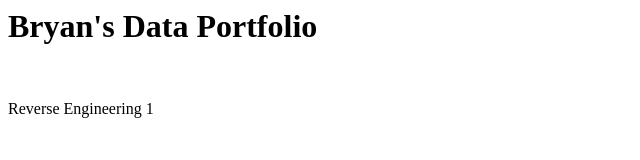
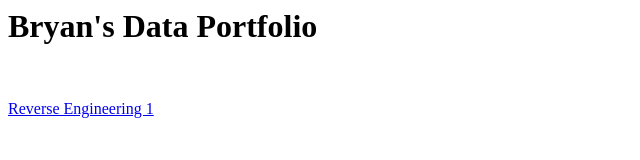
Before and after one commit to Fink1022/Fink1022.github.io, a plain HTML site: page index.html in a window 1280 px wide. Shown: the whole page, without its empty margins (0-640 px from the left). Drawn offline with Linux system fonts and the light colour scheme.

Commit message:
Update index.html

```diff
--- a/index.html
+++ b/index.html
@@ -1,3 +1,4 @@
 <h1>Bryan's Data Portfolio</h1>
 <br>
-<p>Reverse Engineering 1</p>
+<p><a href="https://fink1022.github.io/reverse-engineering-1/index.html">Reverse Engineering 1</a>
+</p>
```
